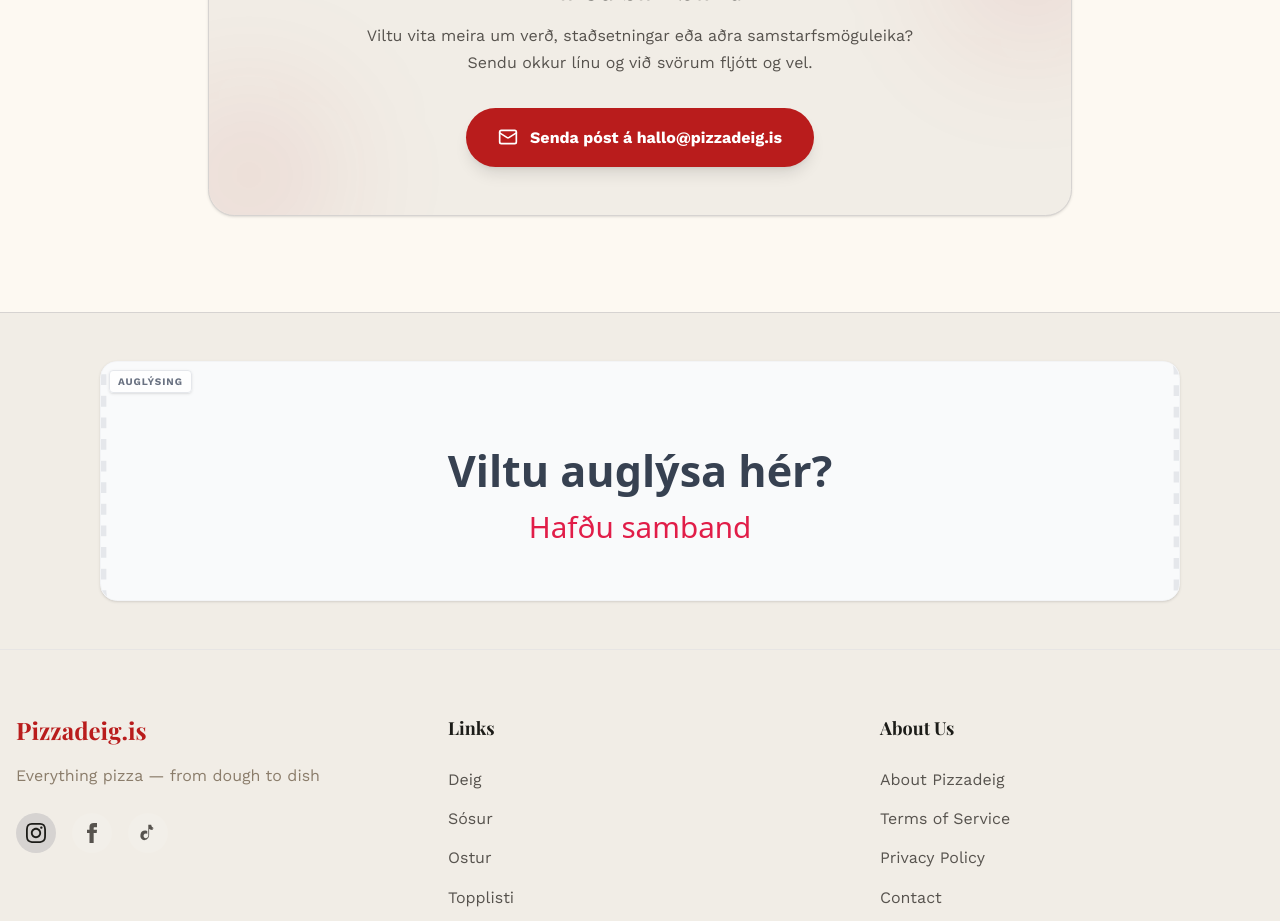
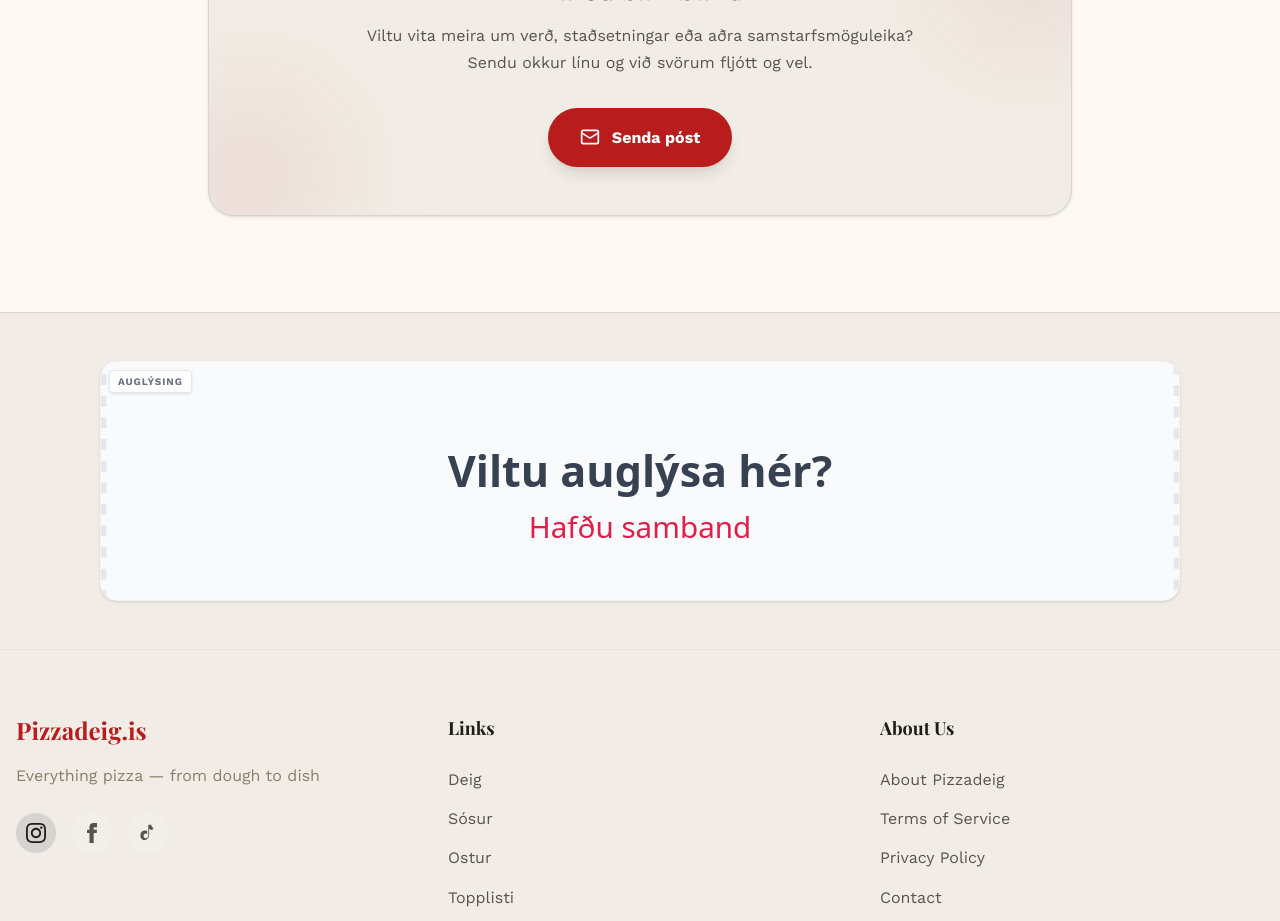
Before and after one commit to thorarinnhjalm/pizzadeig, a Next.js app: page /en/auglysingar in a window 1280 px wide. Shown: the part 840-1761 px from the top of the page. Built offline with nearby package versions, Linux system fonts and the light colour scheme; no server answers; the database is empty.

Commit message:
update: Set mailto link to thorarinnhjalmarsson@gmail.com on /auglysingar

```diff
--- a/src/app/[locale]/auglysingar/page.tsx
+++ b/src/app/[locale]/auglysingar/page.tsx
@@ -56,11 +56,11 @@ export default function AuglysingarPage() {
             Viltu vita meira um verð, staðsetningar eða aðra samstarfsmöguleika? Sendu okkur línu og við svörum fljótt og vel.
           </p>
           <a
-            href="mailto:hallo@pizzadeig.is"
+            href="mailto:thorarinnhjalmarsson@gmail.com?subject=Fyrirspurn um auglýsingar á Pizzadeig.is"
             className="inline-flex items-center justify-center space-x-3 bg-(--color-brand) text-white px-8 py-4 rounded-full font-bold hover:bg-(--color-brand)/90 transition-all shadow-lg hover:shadow-xl hover:-translate-y-0.5"
           >
             <Mail className="w-5 h-5" />
-            <span>Senda póst á hallo@pizzadeig.is</span>
+            <span>Senda póst</span>
           </a>
         </div>
 
```
